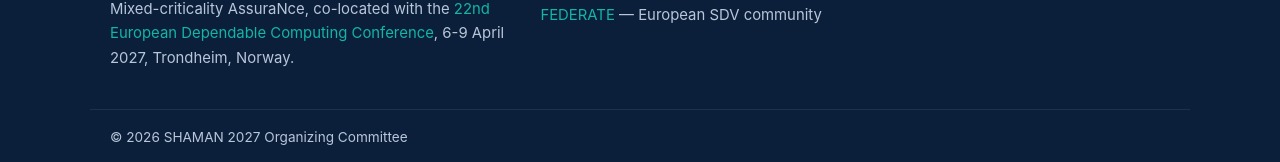
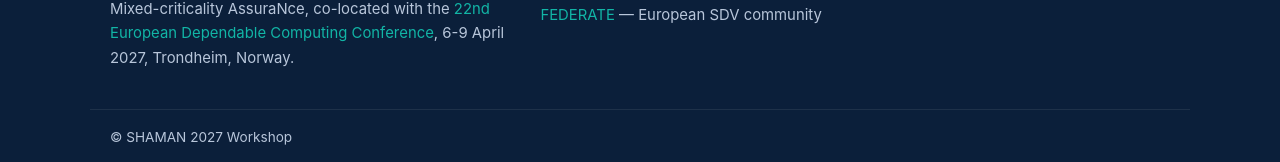
Before and after one commit to spindoxlabs/shaman-workshop, a Jekyll site: the page built from index.md, in a window 1280 px wide and 900 px high, scrolled down 1559 px. Shown: the part 735-897 px from the top of the window. Built offline with Jekyll 4.4.1, drawn with Linux system fonts in a browser that asks for light colours.

Commit message:
update footer

```diff
--- a/_includes/footer.html
+++ b/_includes/footer.html
@@ -4,13 +4,14 @@
       <h3>{{ site.title }}</h3>
       <p>{{ site.edition }} Workshop on {{ site.long_title }}, co-located with the
         <a href="{{ site.conference.url }}">{{ site.conference.full_name }}</a>,
-        {{ site.conference.dates }}, {{ site.conference.location }}.</p>
+        {{ site.conference.dates }}, {{ site.conference.location }}.
+      </p>
     </div>
     <div>
       <h3>Supported by</h3>
       <ul class="plain">
         {% for p in site.data.partners %}
-          <li><a href="{{ p.url }}">{{ p.name }}</a> &mdash; {{ p.description }}</li>
+        <li><a href="{{ p.url }}">{{ p.name }}</a> &mdash; {{ p.description }}</li>
         {% endfor %}
       </ul>
     </div>
@@ -20,6 +21,6 @@
     </div>
   </div>
   <div class="container footer-bottom">
-    <p>&copy; {{ site.time | date: '%Y' }} {{ site.title }} Organizing Committee</p>
+    <p>&copy; {{ site.title }} Workshop</p>
   </div>
 </footer>
```
